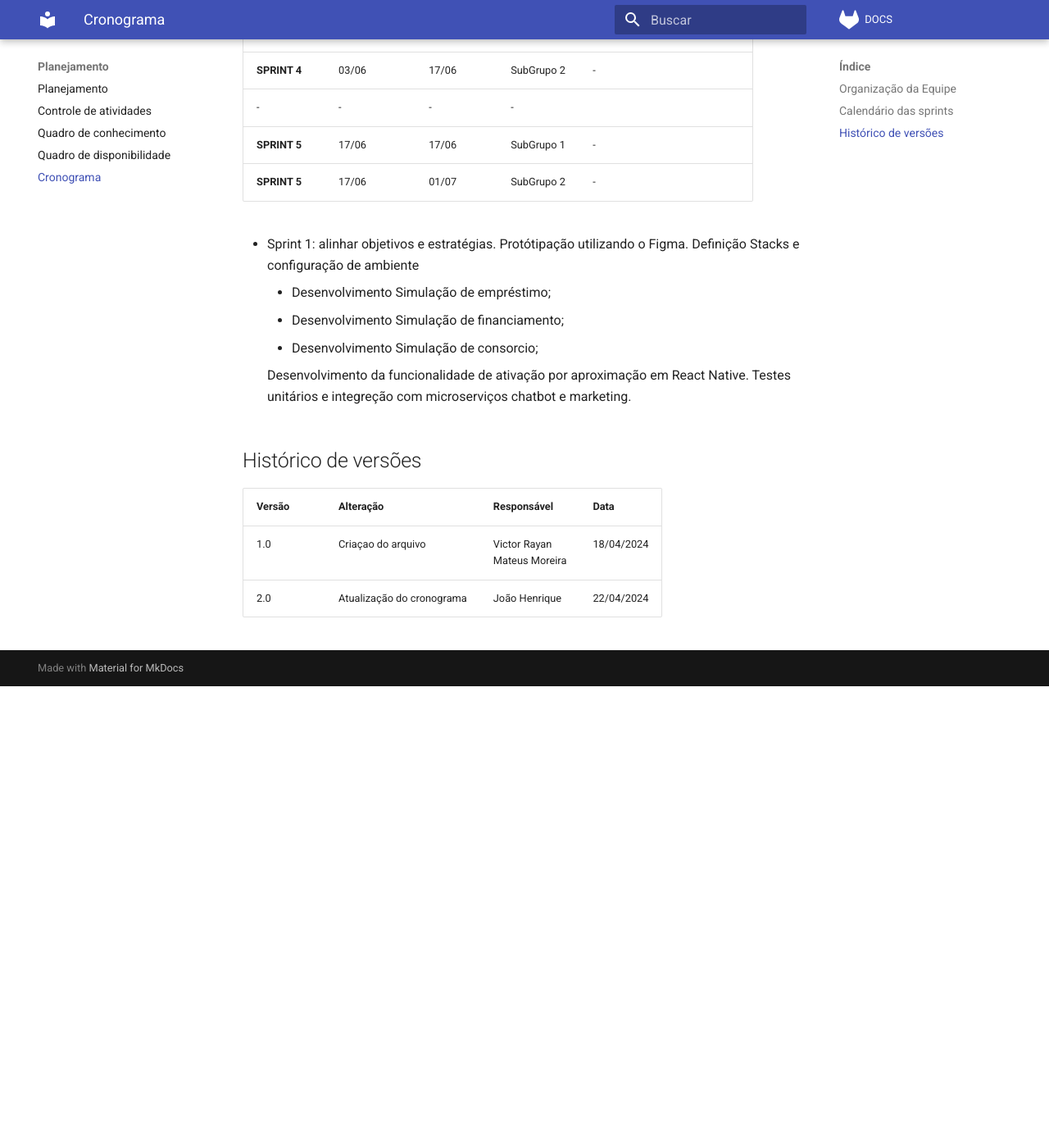
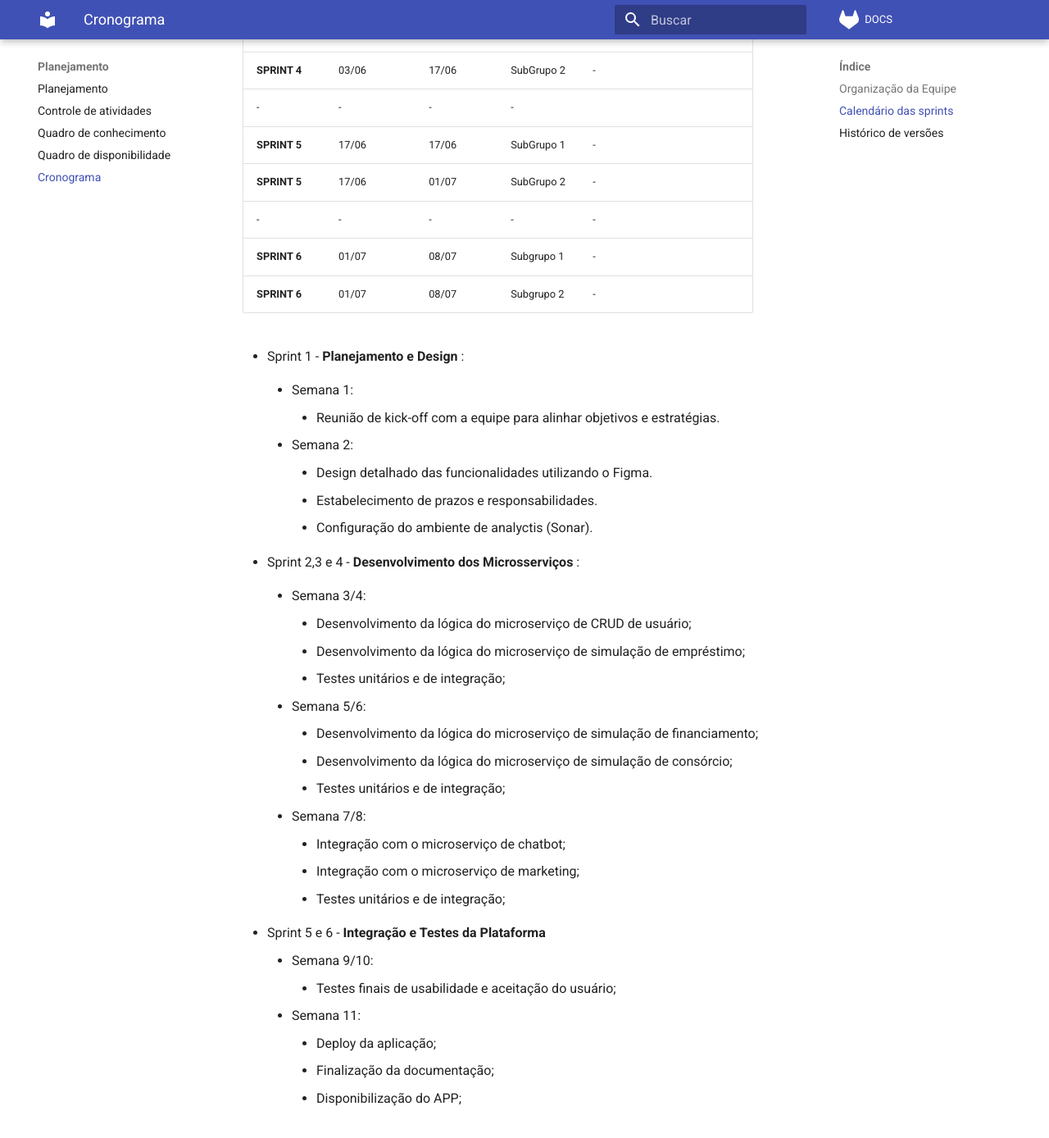
Before and after one commit to Simula-Fin/DOCS, an MkDocs documentation site: the page built from docs/projectControl/schedule.md, in a window 1280 px wide and 1400 px high, scrolled down 1143 px. Shown: the top 1388 px of the window at 82% size. Built offline with MkDocs 1.6.1 and Material for MkDocs 9.7.7, drawn with Linux system fonts in a browser that asks for light colours; comment, search, counter and statistics services are not loaded; before the commit the page ends 1980 px from its top, so only the background shows below that.

Commit message:
Update schedule until the end of semester

```diff
--- a/docs/projectControl/schedule.md
+++ b/docs/projectControl/schedule.md
@@ -27,19 +27,42 @@
 |-|-|-|-|
 |**SPRINT 5**|  17/06 | 17/06 | SubGrupo 1 | - |
 |**SPRINT 5**|  17/06 | 01/07 | SubGrupo 2 | - |
+|-|-|-|-|-|
+|**SPRINT 6**|  01/07 | 08/07 | Subgrupo 1 | - |
+|**SPRINT 6**|  01/07 | 08/07 | Subgrupo 2 | - |
 
-- Sprint 1:
-    alinhar objetivos e estratégias.
-    Protótipação utilizando o Figma.
-    Definição Stacks e configuração de ambiente
+- Sprint 1 - **Planejamento e Design** :
+    - Semana 1:
+        - Reunião de kick-off com a equipe para alinhar objetivos e estratégias.
 
+    - Semana 2:
+        - Design detalhado das funcionalidades utilizando o Figma.
+        - Estabelecimento de prazos e responsabilidades.
+        - Configuração do ambiente de analyctis (Sonar).
 
-    - Desenvolvimento Simulação de empréstimo;
-    - Desenvolvimento Simulação de financiamento;
-    - Desenvolvimento Simulação de consorcio;
+- Sprint 2,3 e 4 - **Desenvolvimento dos Microsserviços** :
+    - Semana  3/4:
+        - Desenvolvimento da lógica do microserviço de CRUD de usuário;
+        - Desenvolvimento da lógica do microserviço de simulação de empréstimo;
+        - Testes unitários e de integração;
 
-    Desenvolvimento da funcionalidade de ativação por aproximação em React Native.
-    Testes unitários e integreção com microserviços chatbot e marketing.
+    - Semana  5/6:
+        - Desenvolvimento da lógica do microserviço de simulação de financiamento;
+        - Desenvolvimento da lógica do microserviço de simulação de consórcio;
+        - Testes unitários e de integração;
+
+    - Semana  7/8:
+        - Integração com o microserviço de chatbot;
+        - Integração com o microserviço de marketing;
+        - Testes unitários e de integração;
+
+- Sprint 5 e 6 - **Integração e Testes da Plataforma**
+    - Semana 9/10:
+        - Testes finais de usabilidade e aceitação do usuário;
+    - Semana 11:
+        - Deploy da aplicação;
+        - Finalização da documentação;
+        - Disponibilização do APP;
 
 ## Histórico de versões
 
```
Also changed, not shown: docs/projectControl/controleDeAtividade.md (+1 -0 lines).
